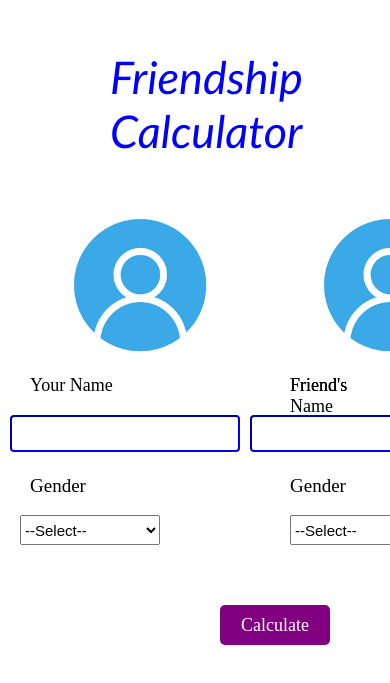
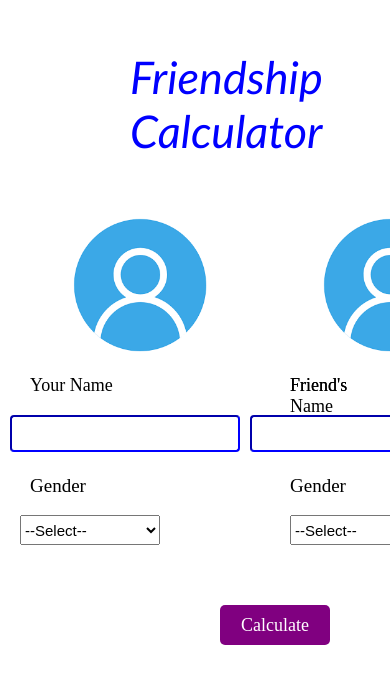
Before and after one commit to Anmol-Gup/friendship_calculator, a plain HTML site: page index.html in a window 390 px wide. Shown: the part 225-908 px from the top of the page. Drawn offline with Linux system fonts and the light colour scheme.

Commit message:
Update index.html

```diff
--- a/index.html
+++ b/index.html
@@ -102,7 +102,7 @@ hr{ margin-top:430px;}
 @media only screen and (max-width:650px){
 #f{ margin-top:180px; position:absolute; left:30px; top:420px;}
 #p{  position:absolute;
- left:110px;
+ left:130px;
  top:230px;
 }
 #c{ position:absolute; left:220px; top:830px;}
```
